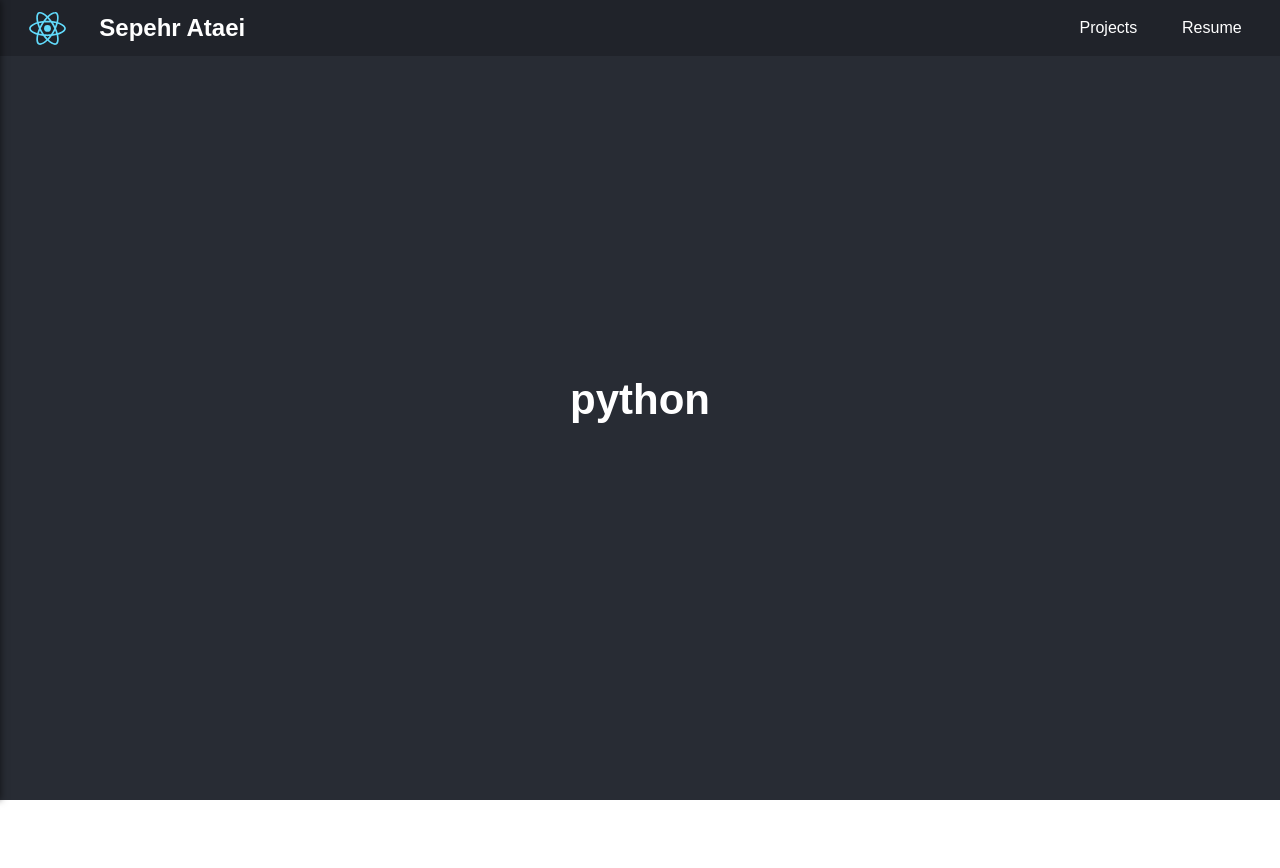
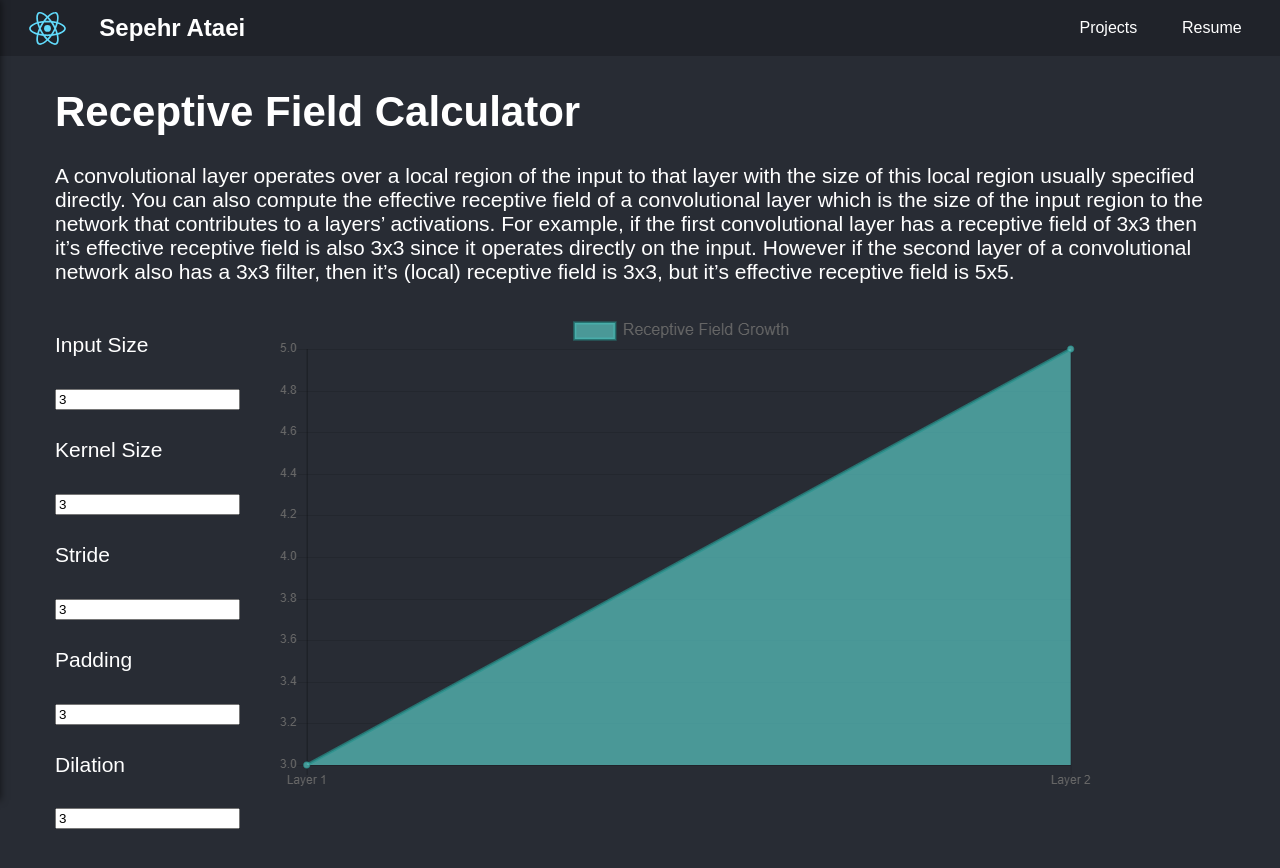
Before and after one commit to s2ataei/react-app, a React (Create React App) app: page /Projects in a window 1280 px wide. Before the commit the page ends 800 px from the top, so only its background shows below. Built offline with nearby package versions, Linux system fonts and the light colour scheme.

Commit message:
started projects page

```diff
--- a/src/components/Projects/Projects.css
+++ b/src/components/Projects/Projects.css
@@ -0,0 +1,40 @@
+.container {
+    padding-right: 15px;
+    padding-left: 15px;
+    margin-right: auto;
+    margin-left: auto;
+    margin-top: 60px;
+    text-align: left;
+  }
+
+  .graphical-output {
+    display: inline-block;
+    vertical-align: center;
+    margin-left: 40px;
+  }
+
+  .graphical-output img{
+      max-width: 100%;
+      margin-bottom: 30px;
+  }
+
+  .user-input {
+    display: inline-block;
+    margin-bottom: 40px;
+  }
+
+  @media (min-width: 768px) {
+    .container {
+      width: 750px;
+    }
+  }
+  @media (min-width: 992px) {
+    .container {
+      width: 970px;
+    }
+  }
+  @media (min-width: 1200px) {
+    .container {
+      width: 1170px;
+    }
+  }
--- a/src/components/Projects/Projects.js
+++ b/src/components/Projects/Projects.js
@@ -1,9 +1,48 @@
 import React from 'react';
 
 import './Projects.css';
+import placeholder from '../../st.png'
 
 const projects = props => (
-    <h1>python</h1>
+    <div className="container">
+        <div className="description">
+            <h1>Receptive Field Calculator</h1>
+            <p>
+                A convolutional layer operates over a local region of the input to that layer with the size of this local
+                region usually specified directly. You can also compute the effective receptive field of a convolutional
+                layer which is the size of the input region to the network that contributes to a layers’ activations.
+                For example, if the first convolutional layer has a receptive field of 3x3 then it’s effective receptive field
+                is also 3x3 since it operates directly on the input. However if the second layer of a
+                convolutional network also has a 3x3 filter, then it’s (local) receptive field is 3x3, but it’s
+                effective receptive field is 5x5.
+            </p>
+        </div>
+        <div className="user-input">
+            <div className="user-input_form">
+                <h4>Input Size</h4>
+                <input type="text" class="form-control" value="3"></input>
+            </div>
+            <div className="user-input_form">
+                <h4>Kernel Size</h4>
+                <input type="text" class="form-control" value="3"></input>
+            </div>
+            <div className="user-input_form">
+                <h4>Stride</h4>
+                <input type="text" class="form-control" value="3"></input>
+            </div>
+            <div className="user-input_form">
+                <h4>Padding</h4>
+                <input type="text" class="form-control" value="3"></input>
+            </div>
+            <div className="user-input_form">
+                <h4>Dilation</h4>
+                <input type="text" class="form-control" value="3"></input>
+            </div>
+        </div>
+        <div className="graphical-output">
+            <img src={placeholder}></img>
+        </div>
+    </div>
 );
 
 export default projects;
--- a/src/components/Resume/Resume.css
+++ b/src/components/Resume/Resume.css
@@ -1,7 +1,6 @@
 .resume {
     text-align: left;
-    margin-top: 60px;
-    margin-left: 30px;
+    margin: 60px 45px 0px 45px;
 }
 
 .resume a {
```
Also changed, not shown: src/st.png (added).
